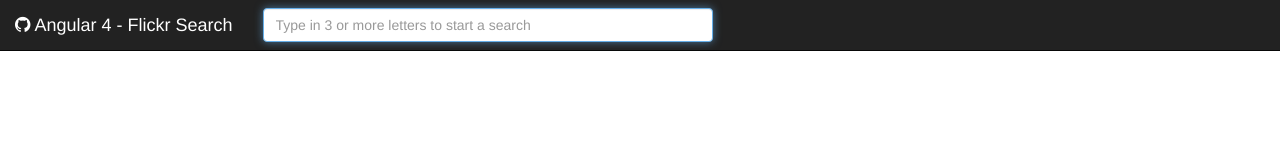
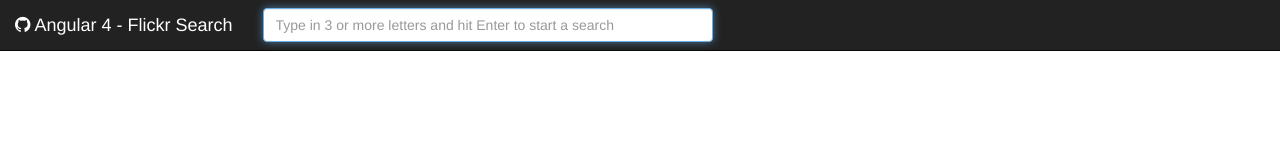
Before and after one commit to ampboris/ng4-flickr-search, an Angular app: page / in a window 1280 px wide. Shown: the top 160 px of the page. Built offline with nearby package versions, Linux system fonts and the light colour scheme.

Commit message:
minor text change

```diff
--- a/src/app/app.component.html
+++ b/src/app/app.component.html
@@ -8,7 +8,7 @@
 
         <div class="navbar-form navbar-left ">
             <div class="form-group ">
-                <input [(ngModel)]="searchTerm " (keyup)="keyup($event) " size="50 " type="text " class="form-control " placeholder="Type in 3 or more letters to start a search " autofocus>
+                <input [(ngModel)]="searchTerm " (keyup)="keyup($event) " size="50 " type="text " class="form-control " placeholder="Type in 3 or more letters and hit Enter to start a search " autofocus>
             </div>
         </div>
     </div>
```
